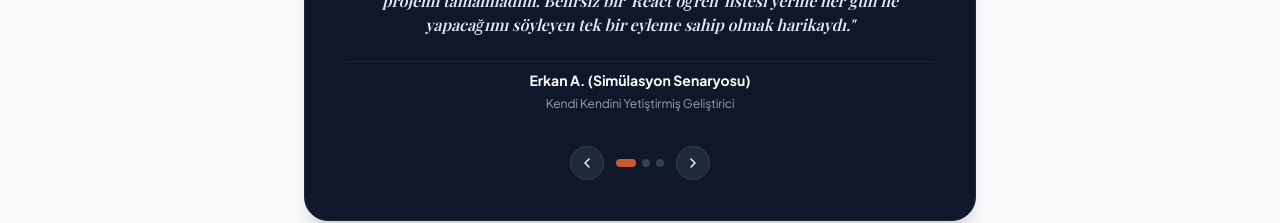
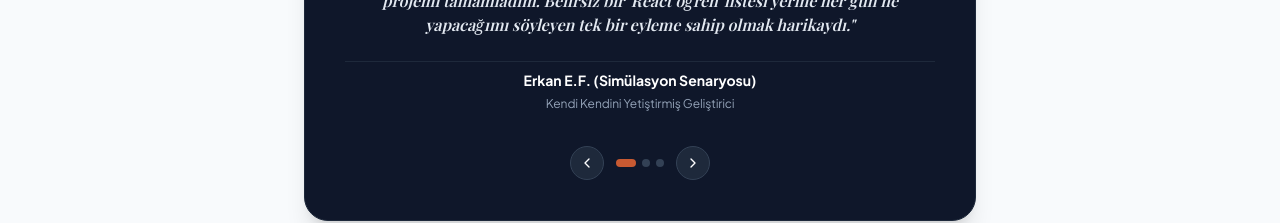
Before and after one commit to Laplace158/adim-ai, a React (Vite) app: page / in a window 1280 px wide. Shown: the part 2504-2727 px from the top of the page. Built offline with nearby package versions, Linux system fonts and the light colour scheme; a web font is replaced by a local one.

Commit message:
fix: Update GEMINI_API_KEY environment variable naming and Erkan E.F. author name

```diff
--- a/src/components/LandingPage.tsx
+++ b/src/components/LandingPage.tsx
@@ -15,7 +15,7 @@ export const LandingPage: React.FC<LandingPageProps> = ({ onStartGoal }) => {
   const testimonials = [
     {
       quote: "Yıllar süren yanlış başlangıçlardan sonra nihayet React ve Tailwind'de ilk projemi tamamladım. Belirsiz bir 'React öğren' listesi yerine her gün ne yapacağımı söyleyen tek bir eyleme sahip olmak harikaydı.",
-      author: "Erkan A.",
+      author: "Erkan E.F.",
       role: "Kendi Kendini Yetiştirmiş Geliştirici",
       badge: "Yazılım Projesi • 42 Gün"
     },
```
Also changed, not shown: 2 other files (tests, documents, lock files or other folders).
